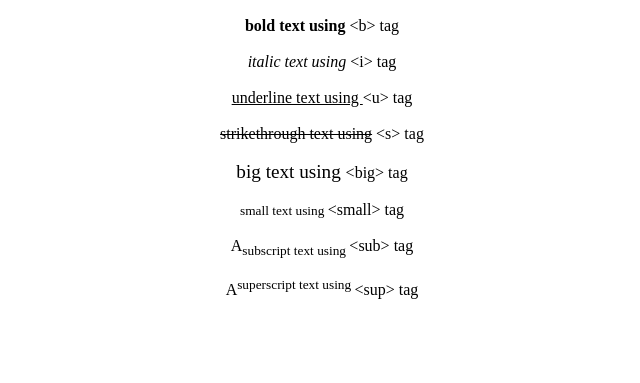
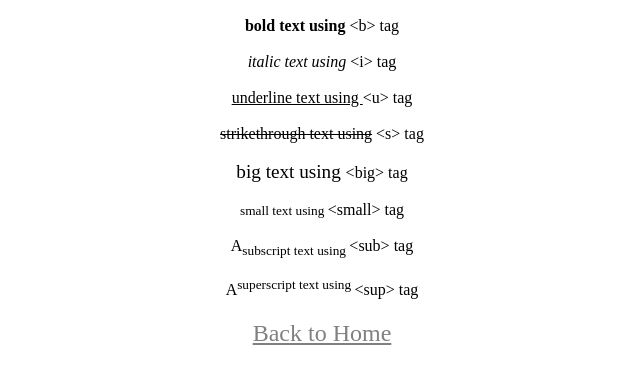
Before and after one commit to Danny-Wits/WebProject_2ndSem, a plain HTML site: page html/text.html in a window 1280 px wide. Shown: the part 95-478 px from the top of the page, without its empty margins (318-958 px from the left). Drawn offline with Linux system fonts and the light colour scheme.

Commit message:
added a new page

```diff
--- a/html/text.html
+++ b/html/text.html
@@ -37,5 +37,11 @@
       <br />
       <br />
     </div>
+
+    <font color="gray" face="Agency FB" size="5">
+      <p align="center">
+        <a href="index.html">Back to Home</a>
+      </p>
+    </font>
   </body>
 </html>
```
Also changed, not shown: html/background.html (added, +12 -0 lines), html/index.html (+3 -0 lines).
